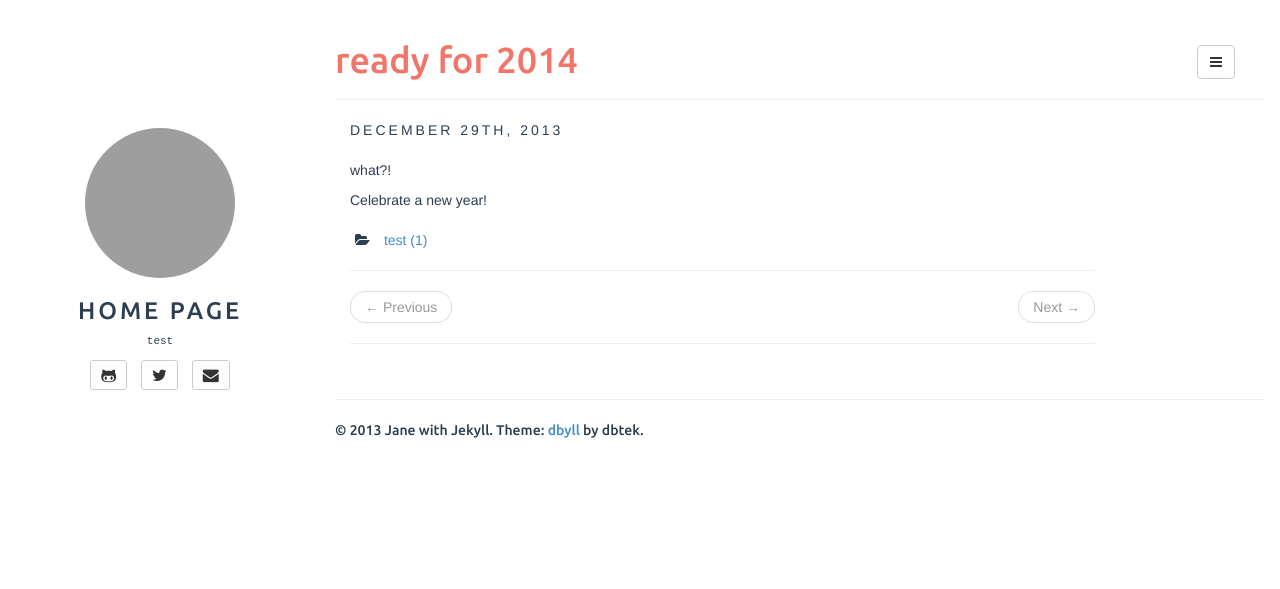
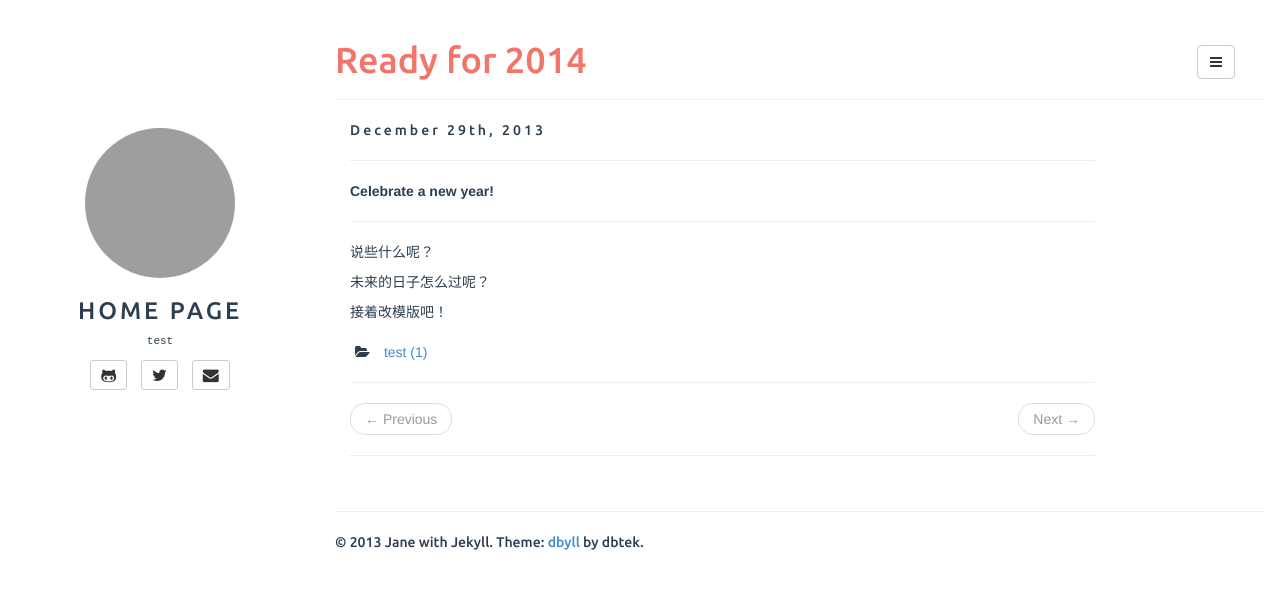
Before and after one commit to jane110511/jane110511.github.io, a Jekyll site: the page built from _posts/2013-12-29-ready-for-2014.md, in a window 1280 px wide. Shown: the top 589 px of the page. Built offline with Jekyll 4.4.1, drawn with Linux system fonts in a browser that asks for light colours; grey boxes are pictures that could not be loaded.

Commit message:
update log

```diff
--- a/_posts/2013-12-29-ready-for-2014.md
+++ b/_posts/2013-12-29-ready-for-2014.md
@@ -1,9 +1,16 @@
 ---
 layout: post
-title: ready for 2014
+title: Ready for 2014
 categories: test
 ---
 
-what?!
+***************************
 
-Celebrate a new year!
+**Celebrate a new year!**
+
+***************************
+说些什么呢？
+
+未来的日子怎么过呢？
+
+接着改模版吧！
--- a/assets/css/style.css
+++ b/assets/css/style.css
@@ -55,7 +55,7 @@ article{
 }
 
 .post-date {
-	text-transform: uppercase;
+	font-family: 'Ubuntu';
 	font-size: 14px;
 	letter-spacing: 3px;
 }
```
Also changed, not shown: 1 other file.
